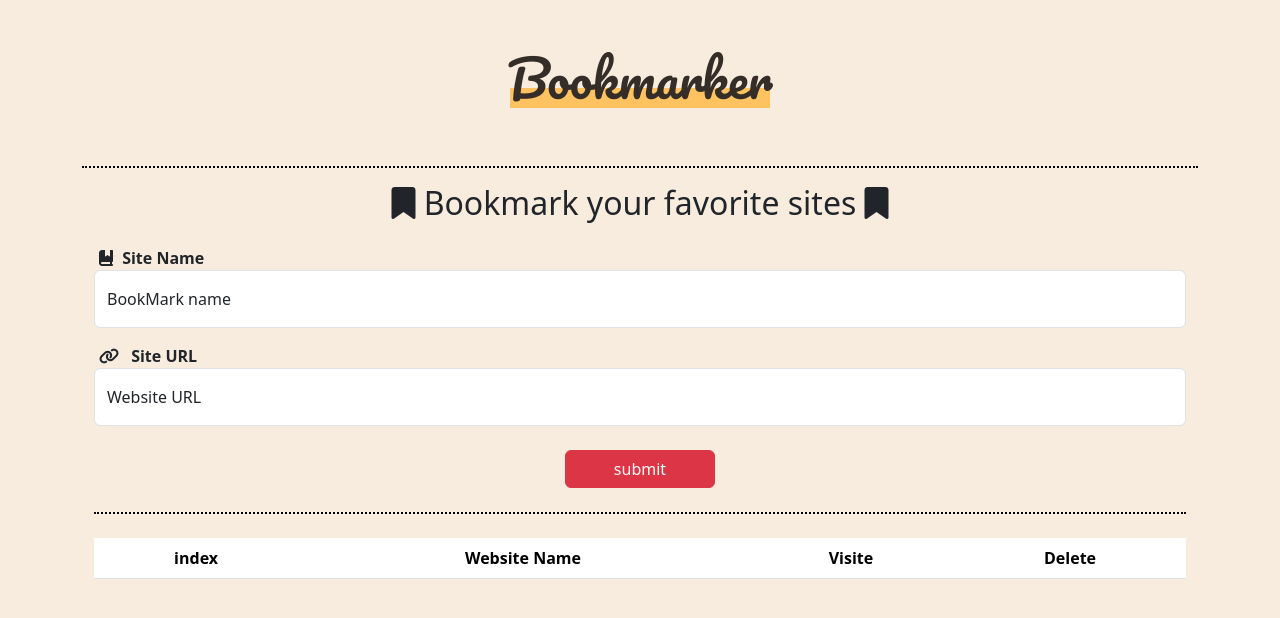
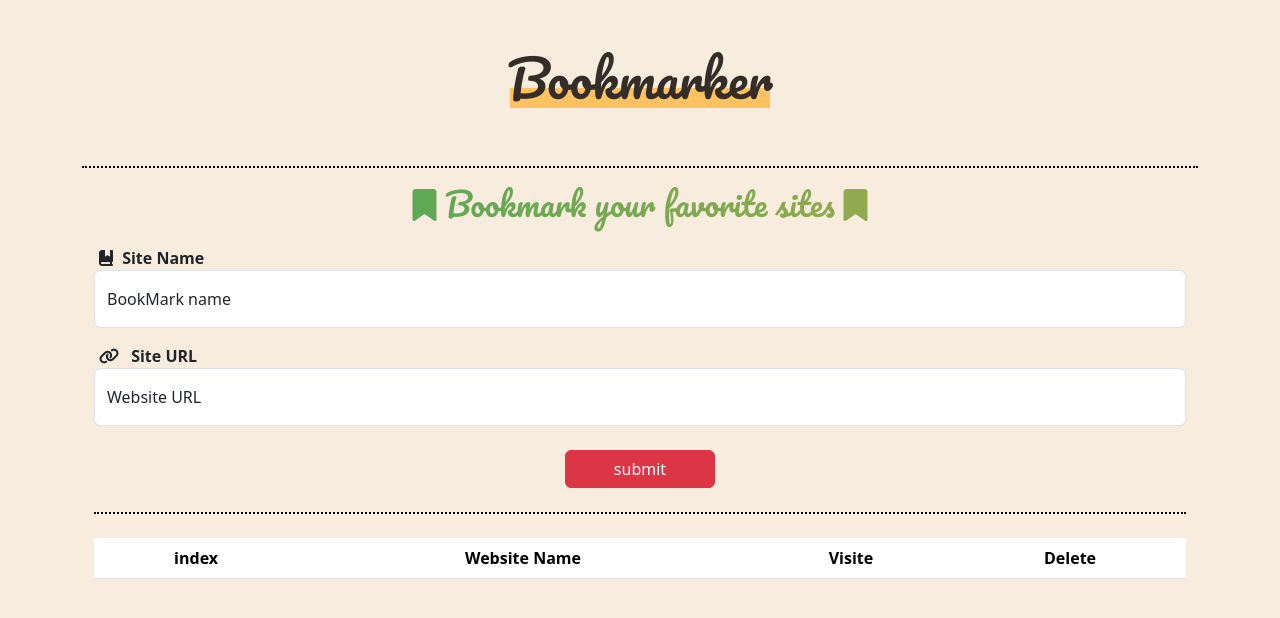
Before and after one commit to FaresAhmed50/BookMark, a plain HTML site: page index.html in a window 1280 px wide. Drawn offline with Linux system fonts and the light colour scheme; some packages are replaced by stand-ins of ours; a script that the page names is missing.

Commit message:
changing style

```diff
--- a/css/main.css
+++ b/css/main.css
@@ -16,6 +16,15 @@ main{
 
     border-bottom: black dotted 2px;
 }
+
+.effect h2{
+    background-image: linear-gradient(to right, #3ca55c, #b5ac49);
+    background-clip: text;
+    -webkit-text-fill-color: transparent;
+    font-family: "Pacifico", cursive;
+}
+
+
 
 h1{
     z-index: 1;
```
